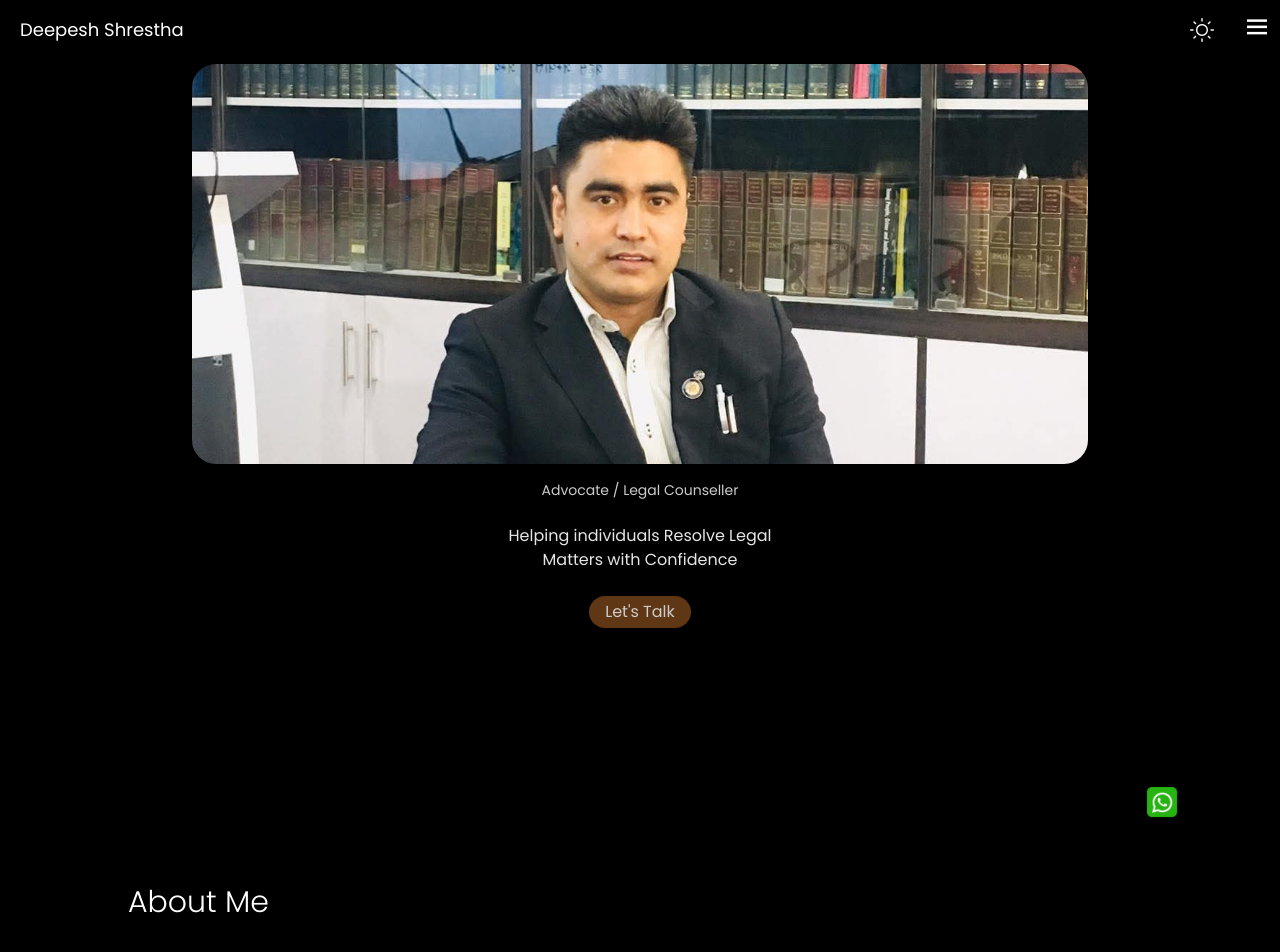
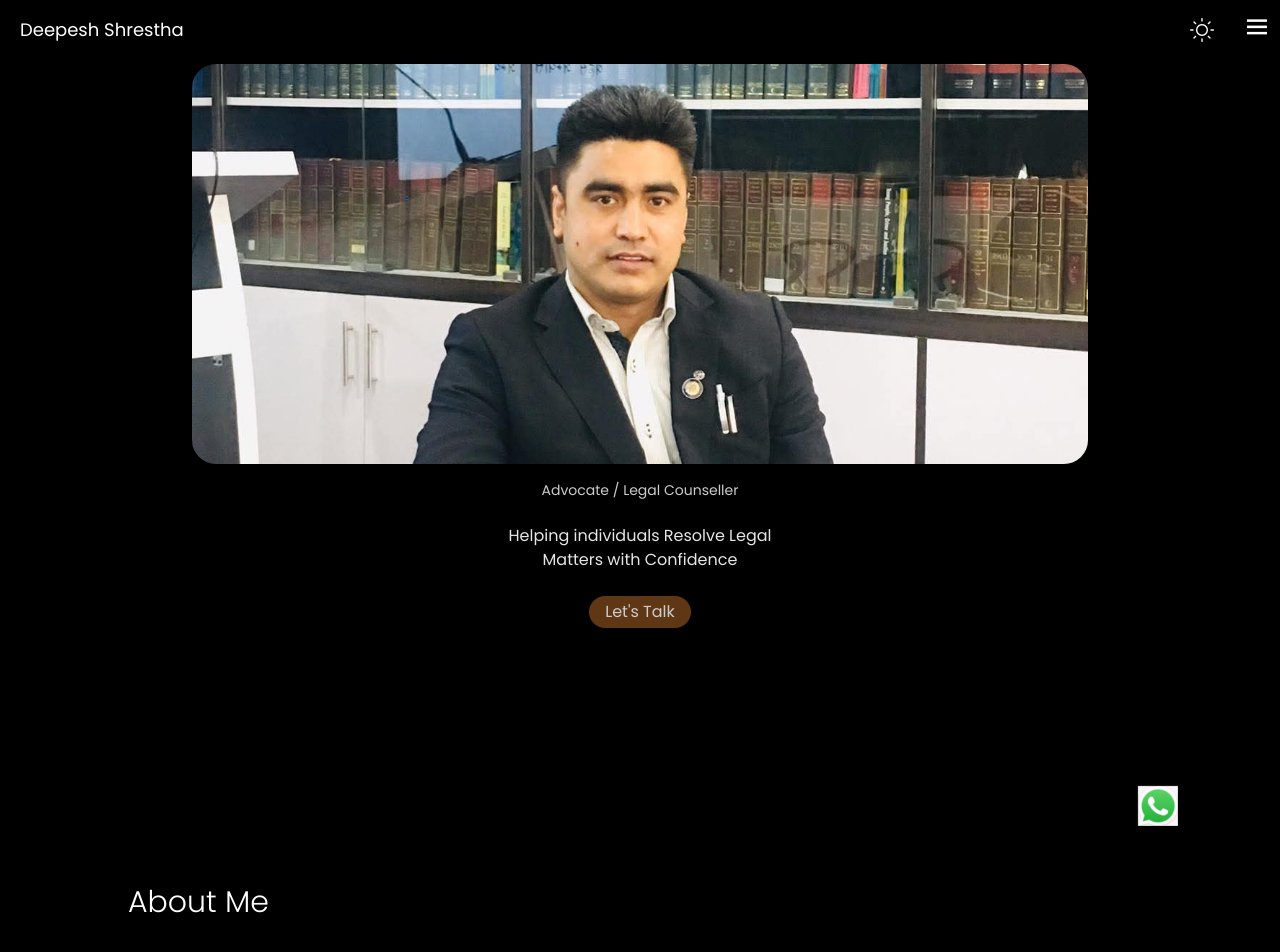
Before and after one commit to Abi-chhetri/Portfolio_landingPage, a React (Vite) app: page / in a window 1280 px wide. Shown: the top 952 px of the page. Built offline with nearby package versions, Linux system fonts and the light colour scheme.

Commit message:
Whats app logo and email link has been changed

```diff
--- a/src/components/Carousel.jsx
+++ b/src/components/Carousel.jsx
@@ -2,7 +2,6 @@ import { useCallback, useContext, useEffect } from 'react'
 import useEmblaCarousel from 'embla-carousel-react'
 import WheelGestures from 'embla-carousel-wheel-gestures'
 import { eventsData } from '../Data/CarouselData'
-import whatsapp from '../assets/whatsapp.png'
 import {ThemeContext} from '../Context/ThemeContext'
 
 
--- a/src/components/Contact.jsx
+++ b/src/components/Contact.jsx
@@ -1,7 +1,6 @@
 import linkedin from '../assets/LIN.png'
 import wa from '../assets/transparent-whatsapp.png'
 import email from '../assets/email.png'
-import whatsapp from '../assets/whatsapp.png'
 import { useContext } from 'react'
 import { ThemeContext } from "../Context/ThemeContext";
 
@@ -19,7 +18,7 @@ export const Contact = () =>{
                 <p className="ml-[10%]">Want to Chat? Feel Free To reach Out Via  &nbsp;
                     <a
                     className='underline text-blue-500'
-                    href="mailto:abcd321@gmail.com">
+                    href="mailto:deepesh6000@gmail.com">
                         Email
                     </a>
                 </p>
@@ -28,7 +27,7 @@ export const Contact = () =>{
                 <p className="ml-[10%]">
                     <a
                     className='underline text-blue-500'
-                    href="https://wa.me/9812345678">
+                    href="https://wa.me/9841075921">
                         Whatsapp
                     </a>
 
--- a/src/components/Footer.jsx
+++ b/src/components/Footer.jsx
@@ -28,9 +28,9 @@ export const Footer = () =>{
                 <h1>Phone:</h1>
             </div>
             <div className="ml-[40%] gap-4 flex flex-col justify-around">
-                <p className="mt-[10%]"> +977 9841567789</p>
+                <p className="mt-[10%]"> +977 9841075921</p>
                 <p>Email:</p>
-                <p>name@gmail.com</p>
+                <p>deepesh6000@gmail.com</p>
                 <p>Socials:</p>
                 <figure className='flex gap-3 text-white'>
                     <a href="https://www.linkedin.com/in/someone32/">
--- a/src/components/Skill.jsx
+++ b/src/components/Skill.jsx
@@ -1,5 +1,5 @@
 import file from '../assets/file-search.svg'
-import whatsapp from '../assets/whatsapp.png'
+import whatsapp from '../assets/whatsapp.jpg'
 
 export const Skill =() =>{
 
@@ -20,11 +20,15 @@ export const Skill =() =>{
                 <p className='bg-green-300 text-gray-600 py-0.5 px-3 border-none rounded-2xl ml-[17%]'>Negotiation</p>
             </div>
             <figur className='flex justify justify-end'>
-                <img
-                className='h-[32px] w-[32px] mt-[7%] mr-[8%] fixed top-[87%]'
-                src={whatsapp}
-                alt="whatsapp png from"
-                />
+                <a
+                className='fixed top-[87%] mt-[7%] mr-[8%] '
+                href="https://wa.me/9841075921">
+                    <img
+                    className='h-[40px] w-[40px]'
+                    src={whatsapp}
+                    alt="whatsapp png from"
+                    />
+                </a>
             </figur>
         </section>
     )
--- a/src/components/WorkArea.jsx
+++ b/src/components/WorkArea.jsx
@@ -1,4 +1,3 @@
-import whatsapp from '../assets/whatsapp.png'
 
 export const WorkArea = () =>{
 
```
Also changed, not shown: src/assets/whatsapp.jpg (added), src/assets/whatsapp.png (deleted).
